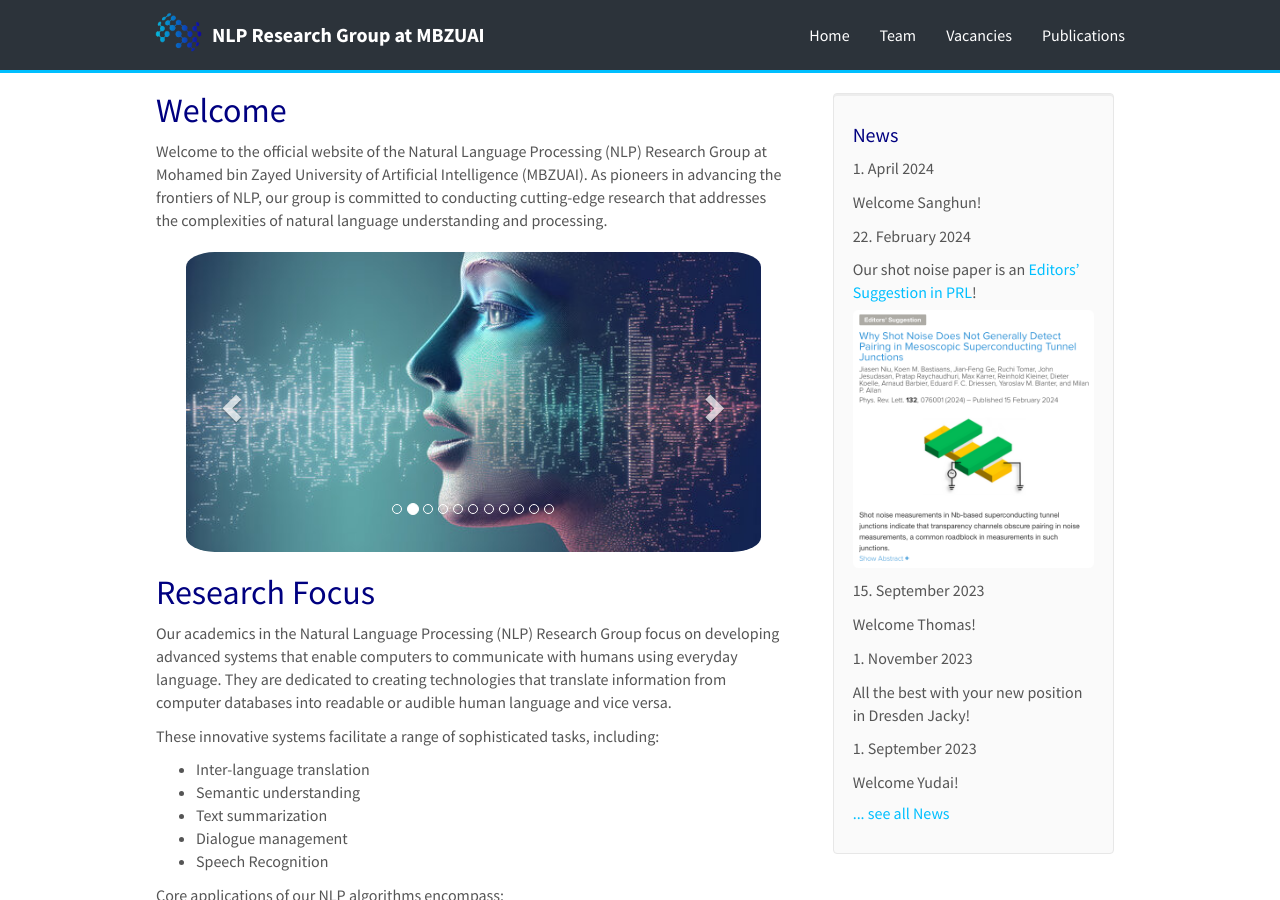
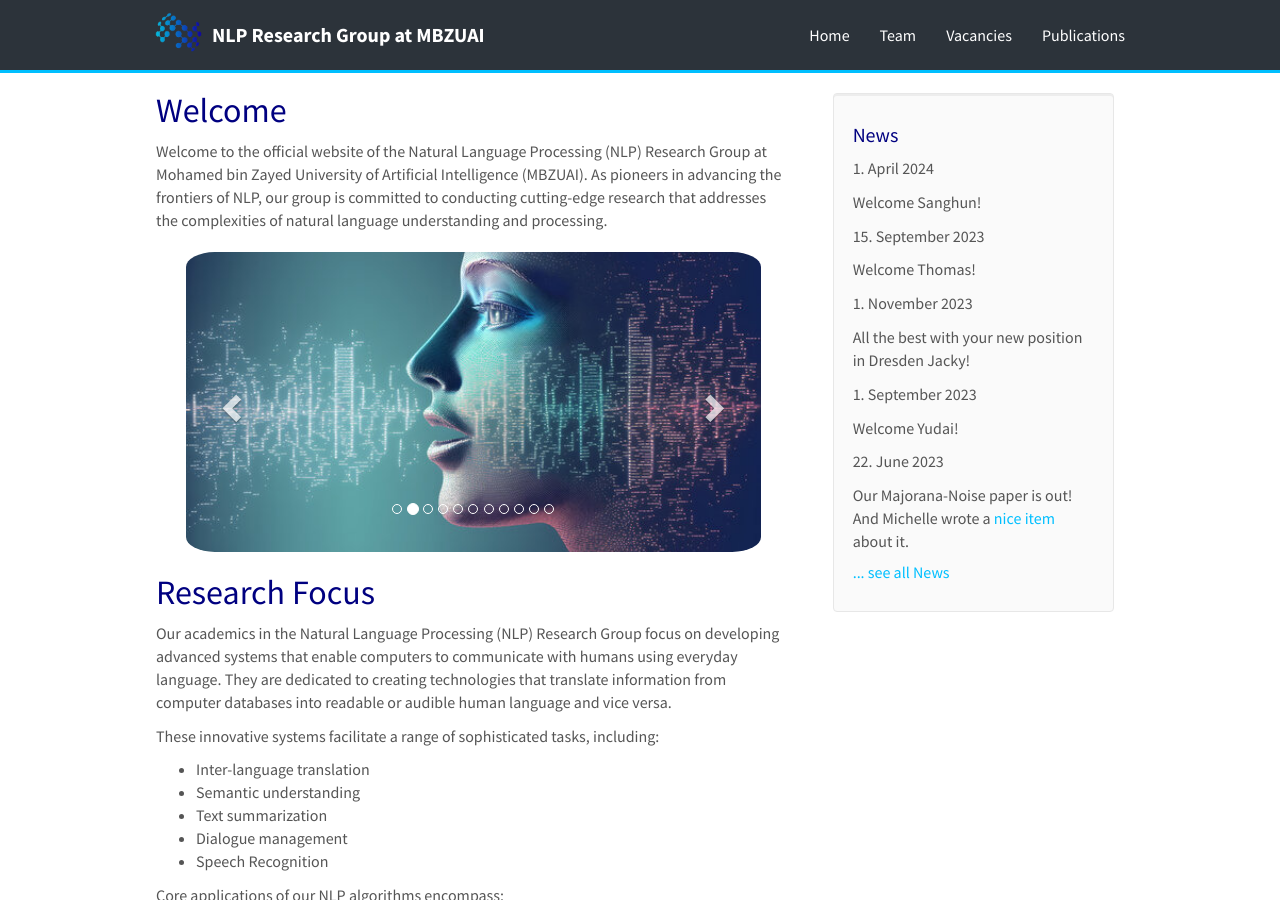
Before and after one commit to RamzaBasharat/MBZUAI, a Jekyll site: the page built from _pages/home.md, in a window 1280 px wide and 900 px high. Built offline with Jekyll 4.4.1, drawn with Linux system fonts in a browser that asks for light colours; nearby versions of some CDN libraries.

```diff
--- a/_data/news.yml
+++ b/_data/news.yml
@@ -1,8 +1,8 @@
 - date: 1. April 2024
   headline: Welcome Sanghun!
 
-- date: 22. February 2024
-  headline: Our shot noise paper is an [Editors' Suggestion in PRL](https://journals.aps.org/prl/abstract/10.1103/PhysRevLett.132.076001)!  ![image](/images/newspic/ShotnoiseEditor.png){:class="img-responsive"}
+#- date: 22. February 2024
+#  headline: Our shot noise paper is an [Editors' Suggestion in PRL](https://journals.aps.org/prl/abstract/10.1103/PhysRevLett.132.076001)!  ![image](/images/newspic/ShotnoiseEditor.png){:class="img-responsive"}
 
 - date: 15. September 2023
   headline: Welcome Thomas!
```
